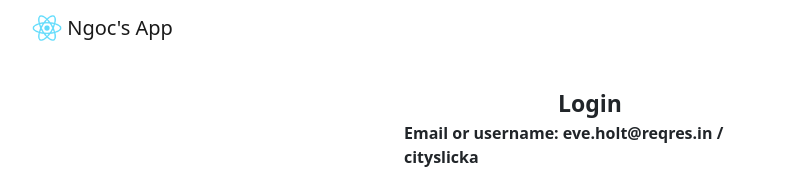
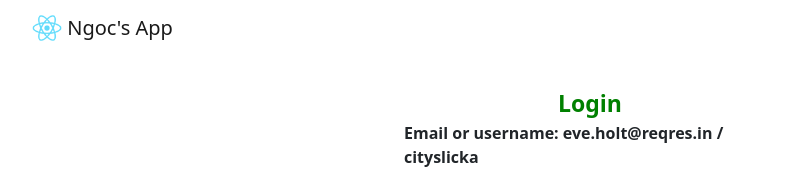
Before and after one commit to lmngoc/practice-react, a React (Create React App) app: page /login in a window 1280 px wide. Shown: the top 170 px of the page, without its empty margins (50-857 px from the left). Built offline with nearby package versions, Linux system fonts and the light colour scheme.

Commit message:
fix host reloading

```diff
--- a/package.json
+++ b/package.json
@@ -15,6 +15,7 @@
     "react-bootstrap": "2.2.2",
     "react-csv": "2.2.2",
     "react-dom": "^17.0.2",
+    "react-error-overlay": "6.0.9",
     "react-paginate": "8.1.2",
     "react-router-dom": "6.3.0",
     "react-scripts": "4.0.3",
--- a/src/App.scss
+++ b/src/App.scss
@@ -21,6 +21,7 @@ code {
     font-size: 23px;
     font-weight: 600;
     padding-top: 30px;
+    color: green;
   }
   .text {
     font-weight: 600;
--- a/src/components/Login.js
+++ b/src/components/Login.js
@@ -53,7 +53,9 @@ const Login = () => {
                 <i className={isShowPassword === true ? "fa-solid fa-eye" : "fa-solid fa-eye-slash"} onClick={() => setIsShowPassword(!isShowPassword)}></i>
             </div>
 
-            <button className={email && password ? "active" : ""} disabled={email && password && !isLoading ? false : true} onClick={() => handleLogin()}>{isLoading && <i class="fa-solid fa-sync fa-spin"></i>} Login</button>
+            <button className={email && password ? "active" : ""} disabled={email && password && !isLoading ? false : true} onClick={() => handleLogin()}>
+                {isLoading && <i className="fa-solid fa-sync fa-spin"></i>} Login
+            </button>
             <div className="back"><i className="fa-solid fa-angles-left "></i> <span onClick={() => handleBack()}>Go back</span> </div>
         </div >
     )
```
Also changed, not shown: 1 other file (tests, documents, lock files or other folders).
